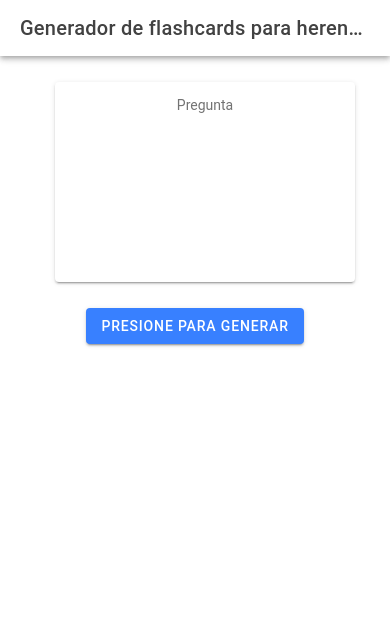
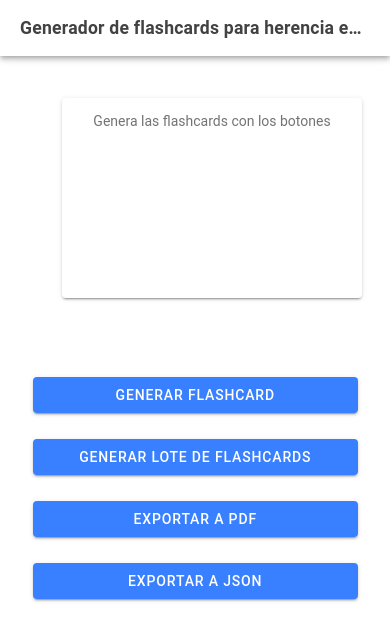
Before and after one commit to JoaquinToro/Generador-web-de-flashcards-sobre-Herencia-en-OOP, a React (Create React App) app in the folder FrontEnd/: page /home in a window 390 px wide. Shown: the top 640 px of the page. Built offline with nearby package versions, Linux system fonts and the light colour scheme.

Commit message:
Add funcionalidad de generar por lotes

```diff
--- a/FrontEnd/src/components/Flashcard.tsx
+++ b/FrontEnd/src/components/Flashcard.tsx
@@ -1,19 +1,23 @@
-import React, { useState } from 'react';
+import React, { useState, CSSProperties } from 'react'; // Import CSSProperties here
 import './Flashcard.css';
 import { IonCard, IonCardContent } from '@ionic/react';
 import { FlashcardInterface } from '../utils/FlashcardInterface';
 
-const Flashcard: React.FC<FlashcardInterface> = ({ frontText, backText }) => {
+const Flashcard: React.FC<FlashcardInterface> = ({ pregunta, respuesta, style }) => { // Destructure 'style' prop
   const [flipped, setFlipped] = useState(false);
 
   return (
-    <div className={`flashcard-container ${flipped ? 'flipped' : ''}`} onClick={() => setFlipped(!flipped)}>
+    <div
+      className={`flashcard-container ${flipped ? 'flipped' : ''}`}
+      onClick={() => setFlipped(!flipped)}
+      style={style}
+    >
       <div className="flashcard-inner">
         <IonCard className="flashcard-front">
-          <IonCardContent>{frontText}</IonCardContent>
+          <IonCardContent>{pregunta}</IonCardContent>
         </IonCard>
         <IonCard className="flashcard-back">
-          <IonCardContent>{backText}</IonCardContent>
+          <IonCardContent>{respuesta}</IonCardContent>
         </IonCard>
       </div>
     </div>
--- a/FrontEnd/src/pages/Home.css
+++ b/FrontEnd/src/pages/Home.css
@@ -0,0 +1,127 @@
+/* Contenedor principal con padding y centrado */
+.main-container {
+  padding: 1rem;
+  text-align: center;
+}
+
+/* Spinner de carga */
+.loading-container {
+  display: flex;
+  flex-direction: column;
+  align-items: center;
+  justify-content: center;
+  min-height: 150px;
+  gap: 0.5rem;
+}
+
+/* Stack de flashcards */
+.flashcard-stack {
+  position: relative;
+  min-height: 300px;
+  margin-bottom: 1rem;
+  width: 100%;
+  max-width: 400px;
+  margin: 0 auto 1rem auto;
+}
+
+/* Flashcard posicionada absolutamente */
+.flashcard-absolute {
+  position: absolute;
+  top: 0;
+  left: 0;
+  right: 0;
+  z-index: 1;
+  width: 100%;
+}
+
+/* Navegación entre flashcards */
+.navigation-container {
+  margin-top: 1rem;
+  display: flex;
+  align-items: center;
+  justify-content: center;
+  gap: 1rem;
+}
+
+.navigation-counter {
+  margin: 0 1rem;
+  font-weight: 500;
+  font-size: 1rem;
+  color: var(--ion-color-medium);
+}
+
+/* Botones de navegación */
+.nav-button {
+  --padding-start: 8px;
+  --padding-end: 8px;
+  min-width: 44px;
+}
+
+/* Contenedor de placeholder cuando no hay flashcards */
+.placeholder-container {
+  padding: 1rem;
+  max-width: 400px;
+  margin: 0 auto;
+}
+
+/* Grid de botones del menú */
+.menu-botones {
+  margin-top: 2rem;
+  max-width: 500px;
+  margin-left: auto;
+  margin-right: auto;
+}
+
+/* Espaciado entre filas de botones */
+.menu-botones ion-row {
+  margin-bottom: 0.5rem;
+}
+
+.menu-botones ion-row:last-child {
+  margin-bottom: 0;
+}
+
+
+
+/* Responsive design */
+@media (max-width: 768px) {
+  .flashcard-stack {
+    max-width: 90%;
+    min-height: 250px;
+  }
+
+  .navigation-container {
+    flex-wrap: wrap;
+    gap: 0.5rem;
+  }
+
+  .navigation-counter {
+    margin: 0 0.5rem;
+    font-size: 0.9rem;
+  }
+
+  .menu-botones {
+    max-width: 95%;
+  }
+}
+
+/* Animaciones suaves */
+.flashcard-absolute {
+  transition: opacity 0.3s ease-in-out;
+}
+
+.loading-container ion-spinner {
+  margin-bottom: 0.5rem;
+}
+
+/* Mejoras de accesibilidad */
+.nav-button:focus {
+  outline: 2px solid var(--ion-color-primary);
+  outline-offset: 2px;
+}
+
+/* Espaciado para el título */
+ion-toolbar ion-title {
+  font-size: 1.1rem;
+  font-weight: 600;
+}
--- a/FrontEnd/src/pages/Home.tsx
+++ b/FrontEnd/src/pages/Home.tsx
@@ -1,41 +1,71 @@
 import React, { useState } from 'react';
-import { IonButton, IonContent, IonHeader, IonPage, IonTitle, IonToolbar } from '@ionic/react';
+import {
+  IonButton,
+  IonContent,
+  IonHeader,
+  IonPage,
+  IonTitle,
+  IonToolbar,
+  IonSpinner,
+  IonText,
+  IonIcon,
+  IonCol,
+  IonGrid,
+  IonRow
+} from '@ionic/react';
+import { caretBackOutline, caretForwardOutline } from 'ionicons/icons';
 import './Home.css';
 import Flashcard from '../components/Flashcard';
+import { FlashcardInterface } from '../utils/FlashcardInterface';
 
 const Home: React.FC = () => {
+  const [loading, setLoading] = useState(false);
+  const [currentIndex, setCurrentIndex] = useState(0);
+  const [flashcardsBatch, setFlashcardsBatch] = useState<FlashcardInterface[]>([]);
 
-  const [pregunta, setPregunta] = useState('Pregunta');
-  const [respuesta, setRespuesta] = useState('Respuesta');
-  const [loading, setLoading] = useState(false);
+  /**
+   * Genera un lote de flashcards llamando a la API de Ollama múltiples veces.
+   */
+  const generarLoteQA = async (numberOfFlashcards: number) => {
+    if (loading) {
+      return;
+    }
 
-  //LLamar a Ollama y generar la pregunta y respuesta
-  const generarQA = async () => {
-    if(loading){
-      console.log("Generando...")
-    }else{
-      setLoading(true);
-      try {
+    setLoading(true);
+    setFlashcardsBatch([]);
+    setCurrentIndex(0)
+
+    const newFlashcards: FlashcardInterface[] = [];
+
+    try {
+      for (let i = 0; i < numberOfFlashcards; i++) {
         const res = await fetch("http://localhost:3001/api/generate-qa", {
           method: "POST",
           headers: { "Content-Type": "application/json" },
           body: JSON.stringify({}),
         });
-
         const data = await res.json();
-        console.log(data)
-        console.log(data.output)
-        console.log(data.output.pregunta)
-        console.log(data.output.respuesta)
-        setPregunta(data.output.pregunta)
-        setRespuesta(data.output.respuesta)
-      } catch (error) {
-        console.error("Error al obtener la respuesta:", error);
-        setRespuesta("Error al generar la pregunta y respuesta.");
+        if (data.output && data.output.pregunta && data.output.respuesta) {
+          newFlashcards.push({ pregunta: data.output.pregunta, respuesta: data.output.respuesta });
+        } else {
+          console.warn("Respuesta inválida de la API para flashcard", i, data);
+        }
       }
+      setFlashcardsBatch(newFlashcards);
+    } catch (error) {
+      console.error("Error al generar el lote de flashcards:", error);
+    } finally {
       setLoading(false);
     }
   };
+
+  function exportarPDF(): void {
+    throw new Error('Function not implemented.');
+  }
+
+  function exportarJSON(): void {
+    throw new Error('Function not implemented.');
+  }
 
   return (
     <IonPage>
@@ -45,21 +75,90 @@ const Home: React.FC = () => {
         </IonToolbar>
       </IonHeader>
       <IonContent fullscreen>
-        <IonHeader collapse="condense">
-          <IonToolbar>
-            <IonTitle size="large">Blank</IonTitle>
-          </IonToolbar>
-        </IonHeader>
+        <div className="main-container flashcard-stack">
+          {loading && (
+            <div className="loading-container">
+              <IonSpinner name="lines-small"></IonSpinner>
+              <IonText>Generando...</IonText>
+            </div>
+          )}
 
-        <div className="ion-padding ion-text-center">
-          <Flashcard frontText={pregunta} backText={respuesta} />
+
+            {flashcardsBatch.length > 0 && (
+              <Flashcard
+                key={currentIndex}
+                pregunta={flashcardsBatch[currentIndex].pregunta}
+                respuesta={flashcardsBatch[currentIndex].respuesta}
+              />
+            )}
+
+          {/* Navegación entre flashcards */}
+          {!loading && flashcardsBatch.length > 0 && (
+            <div className="navigation-container">
+              <IonButton
+                className="nav-button"
+                fill="clear"
+                onClick={() => setCurrentIndex((prev) => Math.max(prev - 1, 0))}
+                disabled={currentIndex === 0}
+              >
+                <IonIcon icon={caretBackOutline} slot="icon-only" />
+              </IonButton>
+
+              <span className="navigation-counter">
+                {currentIndex + 1} / {flashcardsBatch.length}
+              </span>
+
+              <IonButton
+                className="nav-button"
+                fill="clear"
+                onClick={() => setCurrentIndex((prev) => Math.min(prev + 1, flashcardsBatch.length - 1))}
+                disabled={currentIndex === flashcardsBatch.length - 1}
+              >
+                <IonIcon icon={caretForwardOutline} slot="icon-only" />
+              </IonButton>
+            </div>
+          )}
+
+          {!loading && flashcardsBatch.length === 0 && (
+            <div className="placeholder-container">
+              <Flashcard
+                pregunta='Genera las flashcards con los botones'
+                respuesta='Genera las flashcards con los botones'
+              />
+            </div>
+          )}
         </div>
 
-        <div className="ion-padding ion-text-center">
-          <IonButton onClick={generarQA} className="ion-text-center">
-            Presione para generar
-          </IonButton>
-        </div>
+        <IonGrid className="ion-padding ion-text-center menu-botones">
+            <IonRow>
+              <IonCol size="12">
+                <IonButton expand="block" onClick={() => generarLoteQA(1)} disabled={loading}>
+                  {loading ? 'Generando...' : 'Generar Flashcard'}
+                </IonButton>
+              </IonCol>
+            </IonRow>
+            <IonRow>
+              <IonCol size="12">
+                <IonButton expand="block" onClick={() => generarLoteQA(5)} disabled={loading}>
+                  {loading ? 'Generando...' : 'Generar Lote de Flashcards'}
+                </IonButton>
+              </IonCol>
+            </IonRow>
+            <IonRow>
+              <IonCol size="12">
+                <IonButton expand="block" onClick={exportarPDF} disabled={loading}>
+                  {loading ? 'Generando...' : 'Exportar a PDF'}
+                </IonButton>
+              </IonCol>
+            </IonRow>
+            <IonRow>
+              <IonCol size="12">
+                <IonButton expand="block" onClick={exportarJSON} disabled={loading}>
+                  {loading ? 'Generando...' : 'Exportar a JSON'}
+                </IonButton>
+              </IonCol>
+            </IonRow>
+          </IonGrid>
       </IonContent>
     </IonPage>
   );
```
Also changed, not shown: FrontEnd/src/utils/FlashcardInterface.ts (+5 -2 lines).
